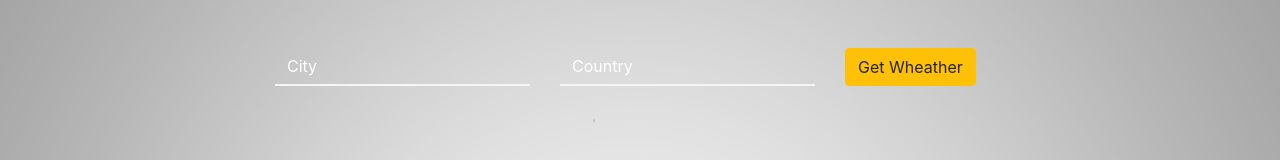
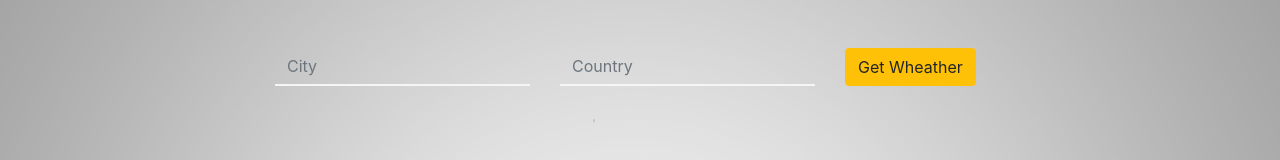
Before and after one commit to bestie06/101168654_comp3123_a2, a React (Create React App) app in the folder 101168654_comp123_a2/: page / in a window 1280 px wide. Shown: the top 160 px of the page. Built offline with nearby package versions, Linux system fonts and the light colour scheme.

Commit message:
last update
it works finally

```diff
--- a/101168654_comp123_a2/src/app_component/form.style.css
+++ b/101168654_comp123_a2/src/app_component/form.style.css
@@ -16,7 +16,7 @@ form input:focus{
     box-shadow: none !important;
 }
 
-form input
+form input:focus
 .container::-webkit-input-placeholder{
-    color:white!important;
+    color: white !important;
 }
--- a/101168654_comp123_a2/src/app_component/weather.component.jsx
+++ b/101168654_comp123_a2/src/app_component/weather.component.jsx
@@ -1,11 +1,11 @@
 import React from 'react';
-import "./weather.style.css";
+
 
 
 
 const Weather=(props)=>{
     return (
-        <div className="container">
+        <div className="container text-light">
             <div className="cards pt-4">
                 <h1>{props.city} </h1>
                 <h5 className="py-4">
--- a/101168654_comp123_a2/src/app_component/weather.style.css
+++ /dev/null
@@ -1,14 +0,0 @@
-.container {
-    margin-top: 1.2rem;
-  }
-
-  .container input,
-  .container ::-webkit-input-placeholder {
-    color: white !important;
-  }
-  .container input:focus {
-    background-color: transparent;
-    box-shadow: none !important;
-    border: none;
-    border-bottom: 2px solid tomato;
-  }
```
Also changed, not shown: 1 other file (tests, documents, lock files or other folders).
